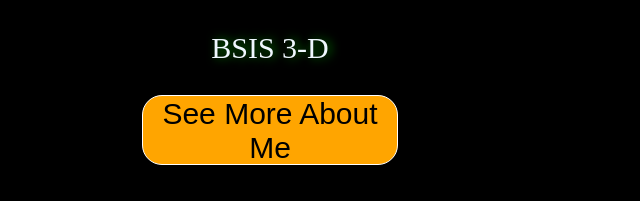
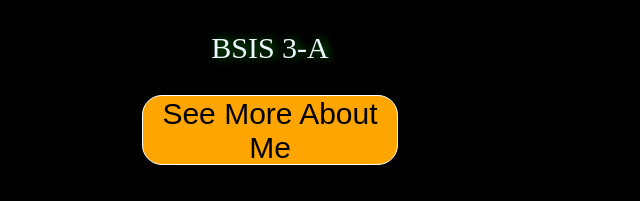
Before and after one commit to RheyanCutie12345/personal.github.io, a plain HTML site: page index.html in a window 1280 px wide. Shown: the part 293-494 px from the top of the page, 50-690 px from the left. Drawn offline with Linux system fonts and the light colour scheme; a web font is replaced by a local one.

Commit message:
Update index.html

```diff
--- a/index.html
+++ b/index.html
@@ -31,7 +31,7 @@
 <div class="name">
 <h1 id="myname">
 </h1>
-<p class="ys">BSIS 3-D</p>
+<p class="ys">BSIS 3-A</p>
 <button class="button" onclick="location.href='https://www.facebook.com/rheyanjohn.blanco'">See More About Me</button>
 </div>
         <div class="pic">
```
